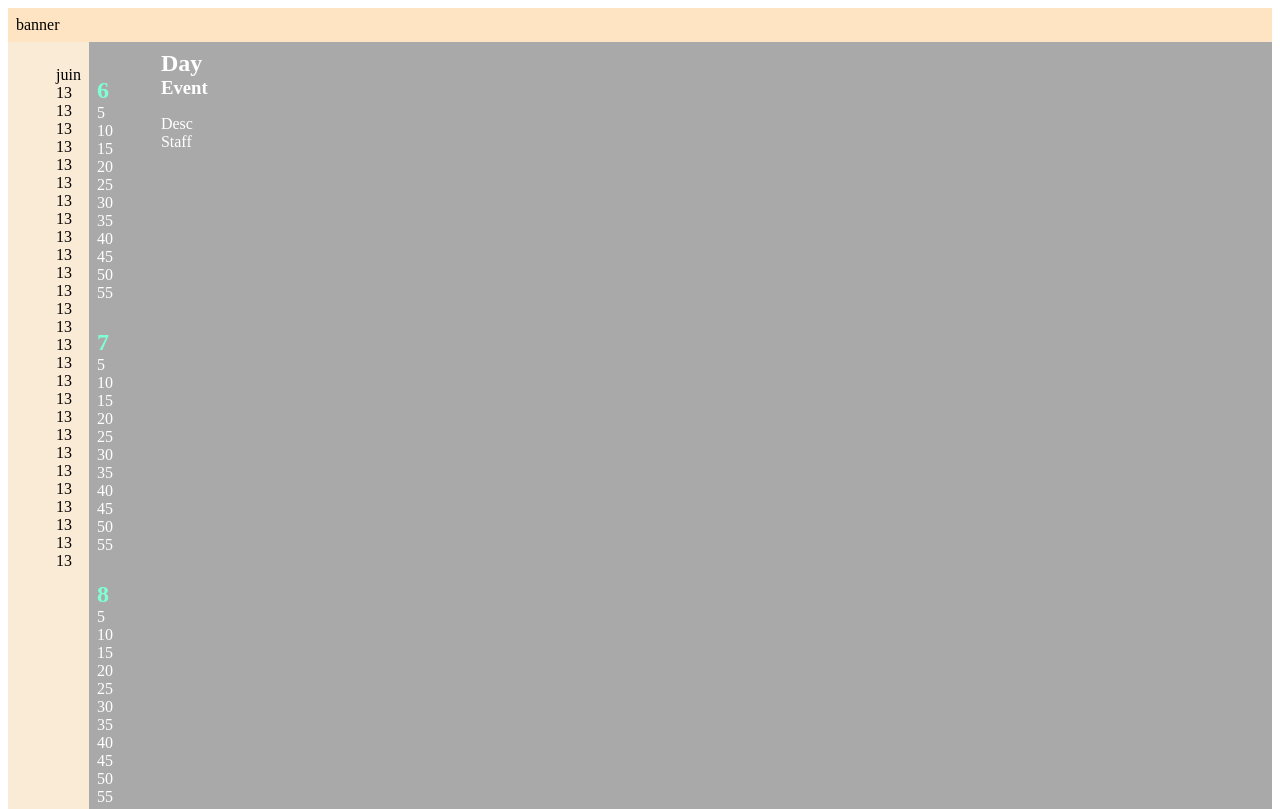
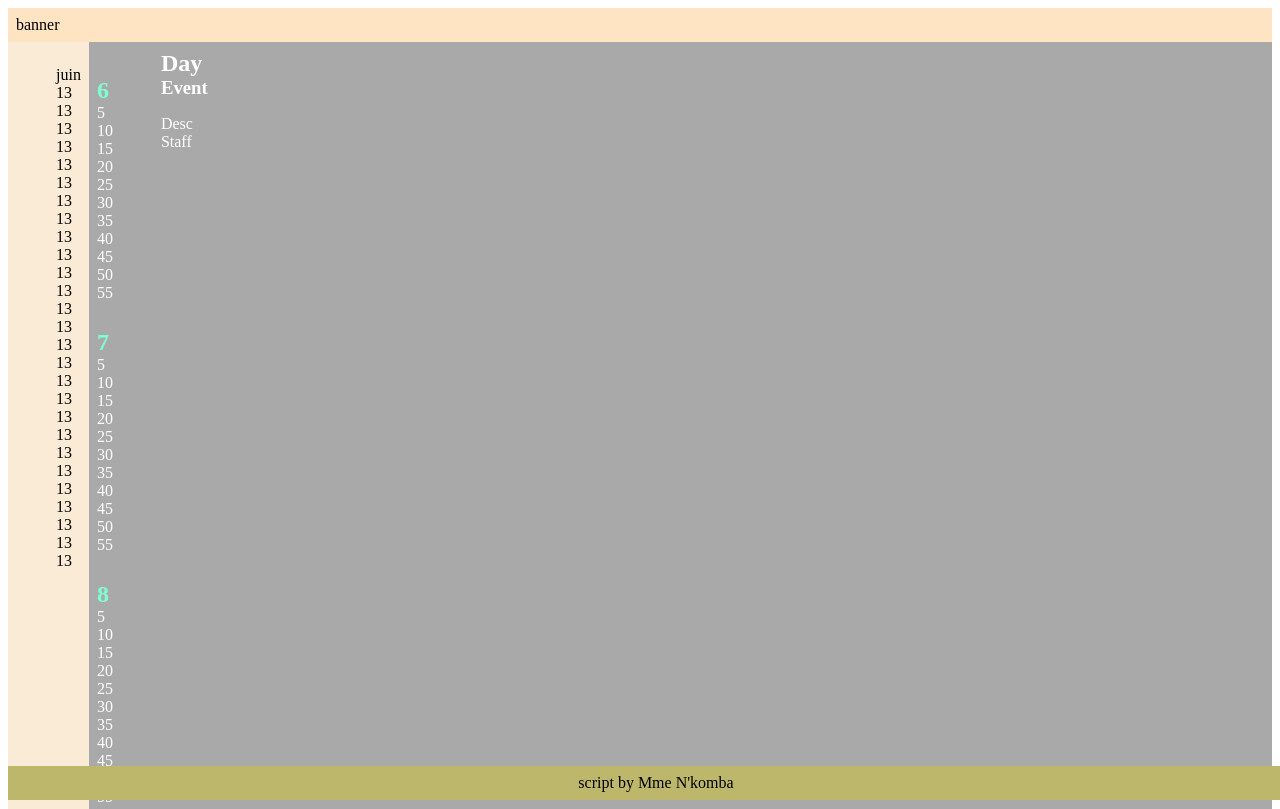
Before and after one commit to renkomba/Documents, a website: page Calendar/index.html in a window 1280 px wide. Shown: the top 809 px of the page. Drawn offline with Linux system fonts and the light colour scheme.

Commit message:
added sticky (fixed) footer styling

```diff
--- a/Calendar/style.css
+++ b/Calendar/style.css
@@ -1,7 +1,8 @@
 body {
     display: grid;
     grid-template-areas: "banner banner"
-                         "sidebar content";
+                         "sidebar content"
+                         "footer footer";
     grid-template-columns: min-content;
 }
 
@@ -43,3 +44,13 @@ nav {
     font-size: 24px;
     font-weight: 700;
 }
+
+footer {
+    grid-area: footer;
+    text-align: center;
+    padding: .5em;
+    position: fixed;
+    bottom: 0;
+    width: 100%;
+    background-color: darkkhaki;
+}
```
